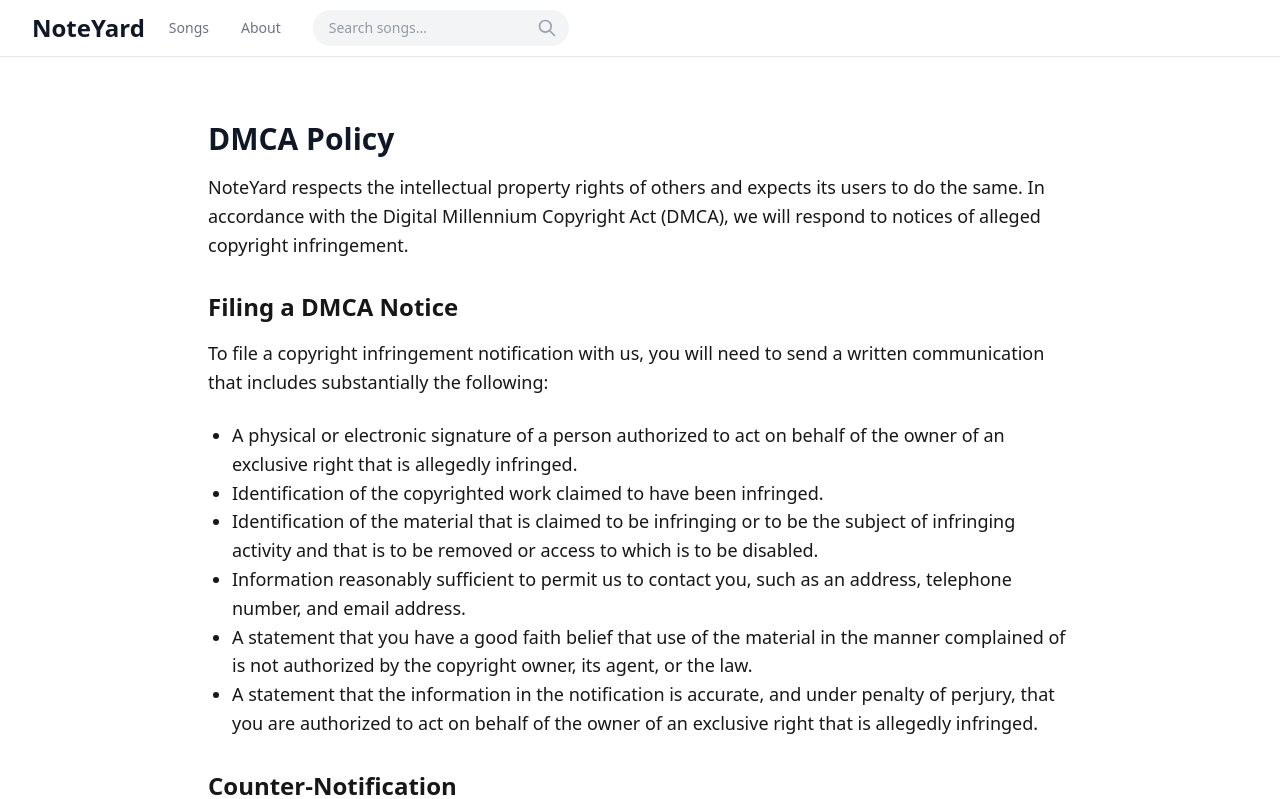
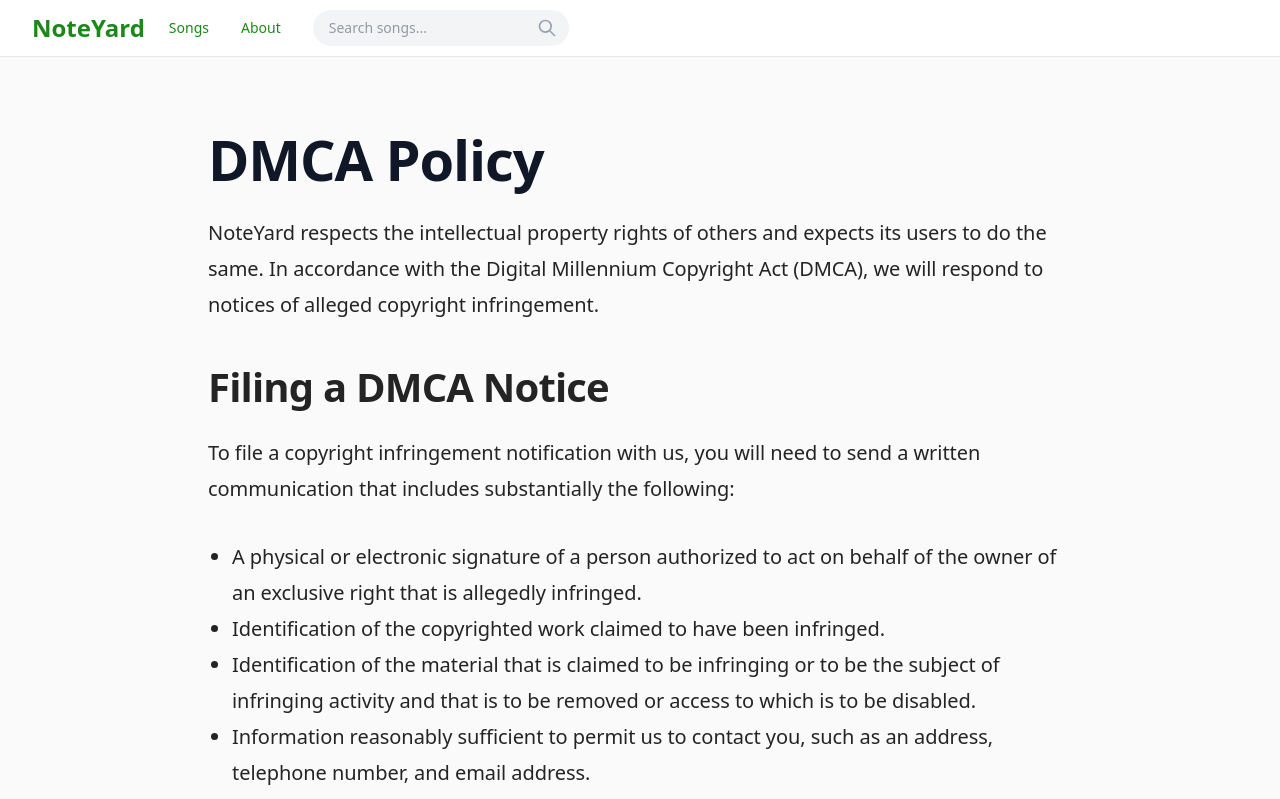
Before and after one commit to mr-shade/noteyard, a Next.js app: page /dmca in a window 1280 px wide. Shown: the top 799 px of the page. Built offline with nearby package versions, Linux system fonts and the light colour scheme.

Commit message:
fix(metadata): update default title to reflect focus on harmonium and piano song notes

```diff
--- a/src/app/globals.css
+++ b/src/app/globals.css
@@ -1,8 +1,16 @@
 @import "tailwindcss";
 
 :root {
-  --background: #ffffff;
-  --foreground: #171717;
+  --background: #FAFAFA;
+  --foreground: #242424;
+  --primary: #1A8917;
+  --primary-hover: #166614;
+  --accent: #FFC017;
+  --accent-hover: #FFDA75;
+  --card-bg: #FFFFFF;
+  --card-border: #E6E6E6;
+  --card-shadow: 0 2px 8px rgba(0, 0, 0, 0.04);
+  --card-shadow-hover: 0 10px 20px rgba(0, 0, 0, 0.06);
 }
 
 @theme inline {
@@ -14,44 +22,119 @@
 
 @media (prefers-color-scheme: dark) {
   :root {
-    --background: #0a0a0a;
-    --foreground: #ededed;
+    --background: #121212;
+    --foreground: #E6E6E6;
+    --primary: #1DB954;
+    --primary-hover: #1ED760;
+    --accent: #FFD700;
+    --accent-hover: #FFEB3B;
+    --card-bg: #1E1E1E;
+    --card-border: #333333;
+    --card-shadow: 0 2px 8px rgba(0, 0, 0, 0.2);
+    --card-shadow-hover: 0 10px 20px rgba(0, 0, 0, 0.3);
   }
 }
 
 body {
   background: var(--background);
   color: var(--foreground);
-  font-family: var(--font-sans), Arial, Helvetica, sans-serif;
+  font-family: var(--font-sans), -apple-system, BlinkMacSystemFont, "Segoe UI", Roboto, Helvetica, Arial, sans-serif;
   font-size: 18px;
-  line-height: 1.6;
+  line-height: 1.7;
   margin: 0;
   padding: 0;
+  text-rendering: optimizeLegibility;
+  -webkit-font-smoothing: antialiased;
 }
 
-/* Add more whitespace and modern spacing */
+/* Typography */
 h1, h2, h3, h4, h5, h6 {
-  margin-top: 2rem;
-  margin-bottom: 1rem;
+  margin-top: 2.5rem;
+  margin-bottom: 1.5rem;
   font-weight: 700;
+  letter-spacing: -0.02em;
+  line-height: 1.2;
+}
+
+h1 {
+  font-size: 3.5rem;
+  line-height: 1.1;
+}
+
+h2 {
+  font-size: 2.5rem;
+}
+
+h3 {
+  font-size: 2rem;
 }
 
 p {
   margin-bottom: 1.5rem;
+  font-weight: 400;
 }
 
-/* Add subtle transitions for hover effects */
+/* Links */
 a {
-  transition: color 0.2s ease;
+  transition: all 0.2s ease;
+  color: var(--primary);
+  text-decoration: none;
 }
 
-/* Add a subtle shadow to cards */
+a:hover {
+  color: var(--primary-hover);
+}
+
+/* Card styles */
 .card {
-  box-shadow: 0 4px 6px rgba(0, 0, 0, 0.1);
+  background-color: var(--card-bg);
+  border: 1px solid var(--card-border);
   border-radius: 8px;
-  transition: box-shadow 0.3s ease;
+  box-shadow: var(--card-shadow);
+  transition: transform 0.3s ease, box-shadow 0.3s ease;
+  overflow: hidden;
 }
 
 .card:hover {
-  box-shadow: 0 10px 15px rgba(0, 0, 0, 0.1);
+  transform: translateY(-4px);
+  box-shadow: var(--card-shadow-hover);
 }
+
+/* Button styles */
+.btn-primary {
+  background-color: var(--primary);
+  color: white;
+  transition: background-color 0.2s ease;
+}
+
+.btn-primary:hover {
+  background-color: var(--primary-hover);
+}
+
+.btn-accent {
+  background-color: var(--accent);
+  color: var(--foreground);
+  transition: background-color 0.2s ease;
+}
+
+.btn-accent:hover {
+  background-color: var(--accent-hover);
+}
+
+/* Medium-style content */
+.prose {
+  font-family: var(--font-sans), Georgia, Cambria, "Times New Roman", Times, serif;
+  font-size: 20px;
+  line-height: 1.8;
+  letter-spacing: -0.003em;
+}
+
+.prose p {
+  margin-bottom: 2rem;
+}
+
+.prose img {
+  max-width: 100%;
+  border-radius: 4px;
+  margin: 2rem 0;
+}
--- a/src/app/layout.js
+++ b/src/app/layout.js
@@ -16,7 +16,7 @@
 export const metadata = {
   metadataBase: new URL('https://noteyard.vercel.app'),
   title: {
-    default: 'NoteYard - Your Digital Knowledge Hub',
+    default: 'NoteYard - Free Harmonium and piano song notes',
     template: '%s | NoteYard'
   },
   description: 'Discover and share comprehensive notes, articles, and documentation on various topics. NoteYard is your go-to platform for organized knowledge sharing.',
```
